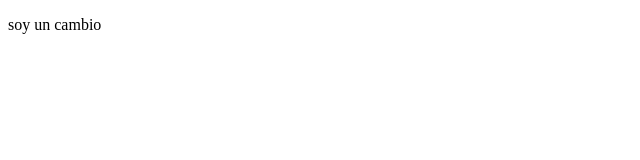
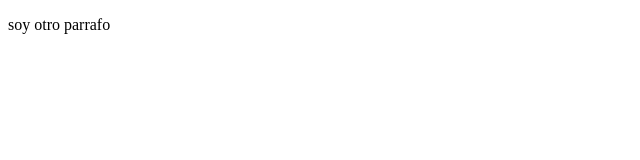
Before and after one commit to CamilaGarrido/ejemplo1_g8, a plain HTML site: page index.html in a window 1280 px wide. Shown: the full height of the page, 0-640 px from the left. Drawn offline with Linux system fonts and the light colour scheme.

Commit message:
cambie de index

```diff
--- a/index.html
+++ b/index.html
@@ -5,7 +5,10 @@
     <meta name="viewport" content="width=device-width, initial-scale=1.0">
     <title>Document</title>
 </head>
+<p>soy  otro parrafo
+
+</p>
 <body>
-    <p>soy un cambio</p>
+
 </body>
 </html>
```
